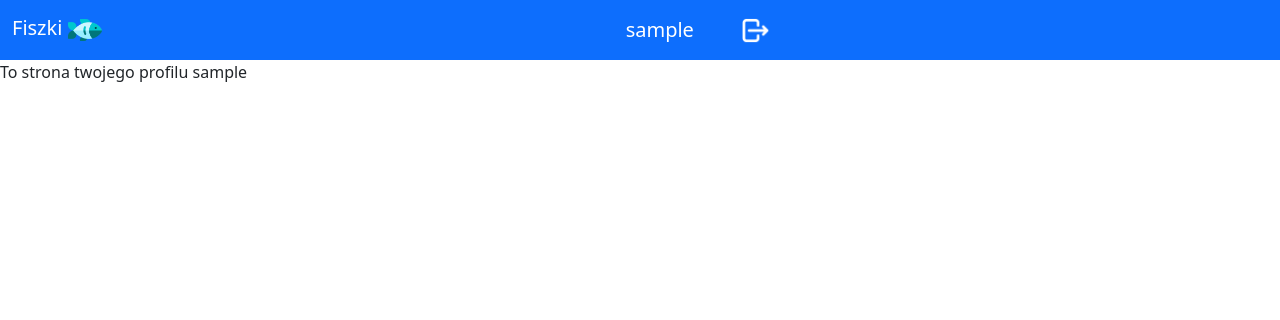
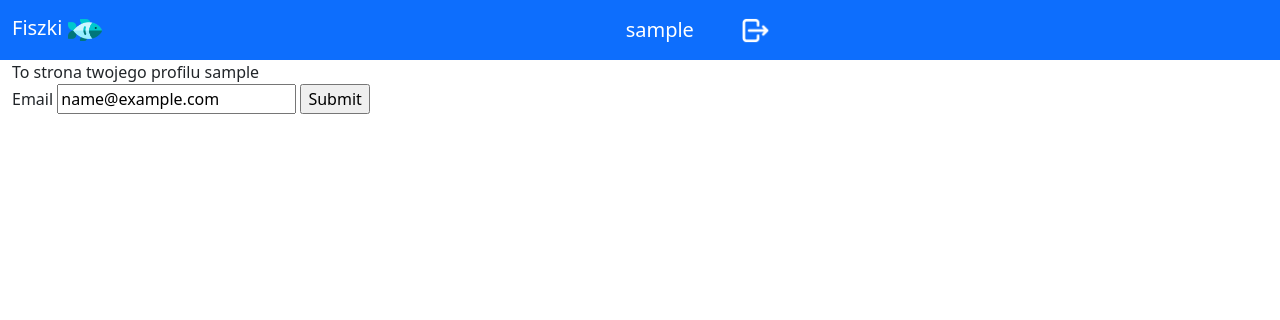
Before and after one commit to SzymSledz/SWBO_Sledz, a Flask app: page /user in a window 1280 px wide. Shown: the top 320 px of the page. Run offline with Flask 3, Linux system fonts and the light colour scheme; the visitor is signed in with stand-in values (Sample User, id 1); parts of the project's set-up code (start-up, migrations or seed data) failed here and were passed over.

Commit message:
setting up sql alchemy

```diff
--- a/app.py
+++ b/app.py
@@ -1,10 +1,22 @@
 from flask import Flask, redirect, url_for, render_template, request, session
 from datetime import timedelta
-from sqlalchemy import *
+from flask_sqlalchemy import SQLAlchemy
+
+
 
 app = Flask(__name__)
 app.secret_key = "@$FA@Tzw$t"
 app.permanent_session_lifetime = timedelta(hours = 2)
+app.config['SQLALCHEMY_DATABASE_URI'] = 'sqlite:///db.sqlite3'
+app.config['SQLALCHEMY_TRACK_MODIFICATIONS'] = False
+
+db = SQLAlchemy(app)
+
+class Users(db.Model):
+    id = db.Column("id", db.Integer, primary_key=True)
+    name = db.Column(db.string(60))
+    email = db.Column(db.String(60))
+
 @app.route("/")
 def main_page():
     return render_template("index.html")
@@ -21,17 +33,25 @@ def login_page():
             return redirect(url_for("user_page"))
         return render_template("login.html")
 
-@app.route("/user")
+@app.route("/user", methods=["GET", "POST"])
 def user_page():
     if "user" in session:
         usr = session["user"]
-        return render_template("user.html")
+
+        if request.method == "POST":
+            email = request.form["email"]
+            session["email"] = email
+        else:
+            if "email" in session:
+                email = session["email"]
+        return render_template("user.html", email=email)
     else:
         return redirect(url_for("login_page"))
 
 @app.route("/logout")
 def logout_page():
     session.pop("user", None)
+    session.pop("email", None)
     return redirect(url_for("login_page"))
 
 if __name__ == '__main__':
--- a/templates/base.html
+++ b/templates/base.html
@@ -18,8 +18,10 @@
           {% endif %}
       </div>
     </nav>
-    {% block content %}
-    {% endblock %}
+    <div class="container-fluid"/>
+        {% block content %}
+        {% endblock %}
+    </div>
     <script src="https://cdn.jsdelivr.net/npm/bootstrap@5.0.2/dist/js/bootstrap.bundle.min.js" integrity="sha384-MrcW6ZMFYlzcLA8Nl+NtUVF0sA7MsXsP1UyJoMp4YLEuNSfAP+JcXn/tWtIaxVXM" crossorigin="anonymous"></script>
 </body>
 </html>
--- a/templates/user.html
+++ b/templates/user.html
@@ -2,4 +2,13 @@
 {% block title %}User's Page{% endblock %}
 {% block content %}
     To strona twojego profilu {{session["user"]}}
+
+
+    <form action="#" method="post">
+        <label>
+            Email
+        </label>
+        <input type="email" placeholder="Enter your email" value="{{email if email}}"/>
+        <input type="submit" value="Submit">
+    </form>
 {% endblock %}
```
